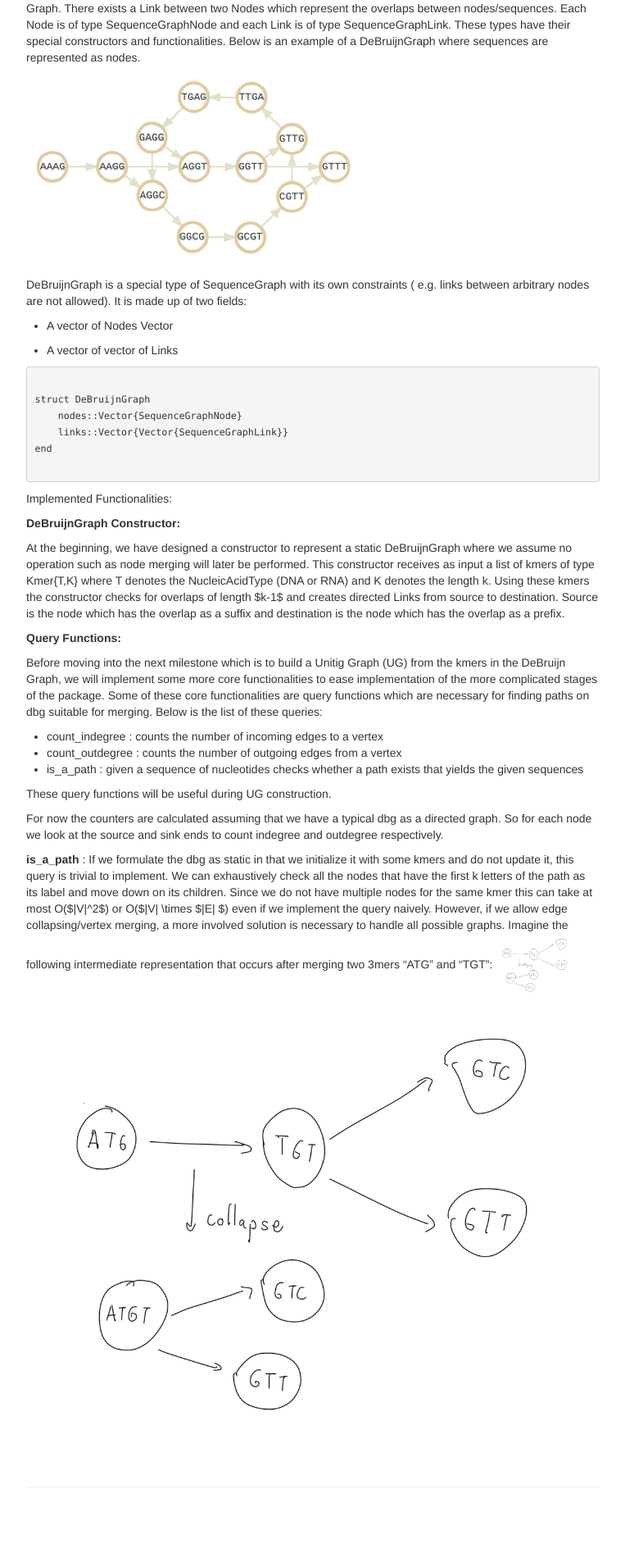
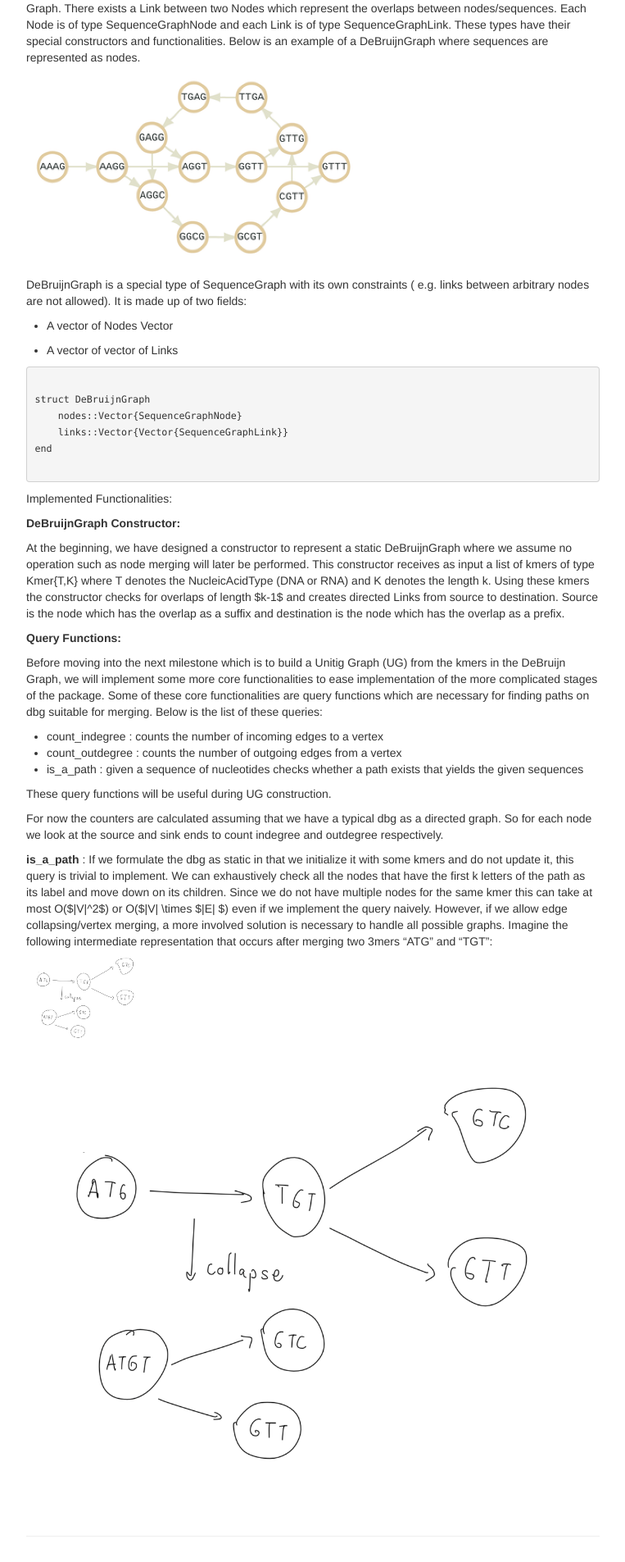
Before and after one commit to ardakdemir/ardakdemir.github.io, a Jekyll site: the page built from pages/gsoc.md, in a window 1280 px wide. Shown: the part 1583-3488 px from the top of the page at 82% size, without its empty margins (258-1021 px from the left). Built offline with Jekyll 4.4.1, drawn with Linux system fonts in a browser that asks for light colours; before the commit the page ends 3428 px from its top, so only the background shows below that.

```diff
--- a/pages/gsoc.md
+++ b/pages/gsoc.md
@@ -106,5 +106,5 @@
 For now the counters are calculated assuming that we have a typical dbg as a directed graph. So for each node we look at the source and sink ends to count indegree and outdegree respectively.
 
 **is_a_path** : If we formulate the dbg as static in that we initialize it with some kmers and do not update it, this query is trivial to implement. We can exhaustively check all the nodes that have the first k letters of the path as its label and move down on its children. Since we do not have multiple nodes for the same kmer this can take at most O($|V|^2$) or O($|V| \times $|E| $) even if we implement the query naively. However, if we allow edge collapsing/vertex merging, a more involved solution is necessary to handle all possible graphs. Imagine the following intermediate representation that occurs after merging two 3mers "ATG" and "TGT":
-<img src="publpics/is_path_1.png?" alt="is_path" width="100" height="500">
+<img src="publpics/is_path_1.png?" alt="is_path" width="150" height="200">
 ![Alt text](publpics/is_path_1.png?raw=true)
```
